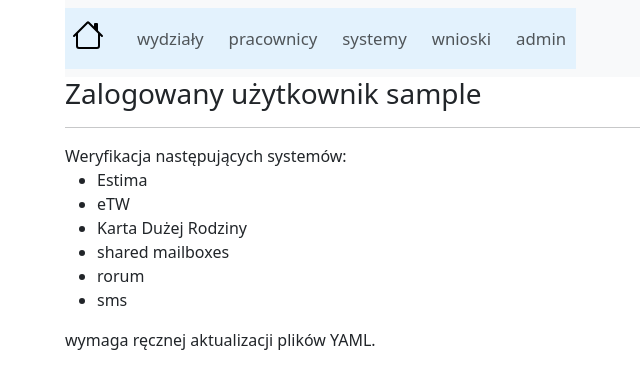
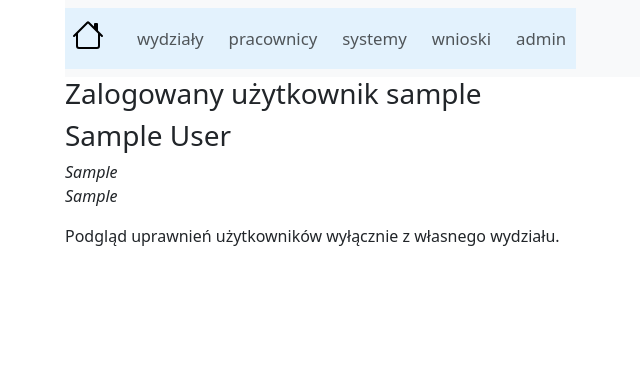
Before and after one commit to rpostek/privilege, a Django app: page /syspriv/ in a window 1280 px wide. Shown: the top 389 px of the page, without its empty margins (17-657 px from the left). Run offline with Django 4.2, Linux system fonts and the light colour scheme; the first user in the database is signed in; tables that the repository leaves empty hold one stand-in row (Sample ...).

Commit message:
show user privileges at home page

```diff
--- a/sysusers/syspriv/views.py
+++ b/sysusers/syspriv/views.py
@@ -19,7 +19,6 @@ from django.contrib.auth.views import LoginView
 from django.urls import reverse_lazy
 from django.contrib import messages
 from django.http import HttpResponse
-from .auth.auth import get_logged_ad_user #, DomainBackend
 from django.contrib.auth import authenticate, login
 from django.contrib.auth.models import User
 from .mail.mail import send_commision
@@ -33,10 +32,7 @@ class HomeView(View):
     def get(self, request):
         data = {}
         try:
-            username = get_logged_ad_user(request)
-            #ad_logged_user = models.AdPerson.objects.get(login__iexact=request.user.username)
-            ad_logged_user = models.AdPerson.objects.get(login__iexact=username)
-            data.update({'ad_user_raw': str(username)})
+            ad_logged_user = models.AdPerson.objects.get(login__iexact=request.user.username)
             data.update({'ad_user': ad_logged_user})
             data.update({'systems_allowed': models.Department.objects.get(name=ad_logged_user.department).systems.all()})
         except ObjectDoesNotExist:
--- a/sysusers/templates/syspriv/commission_create1.html
+++ b/sysusers/templates/syspriv/commission_create1.html
@@ -32,7 +32,7 @@ Zmiana uprawnień
               <option value={{p.pk}}>{{p}}</option>
             {% endfor %}
             </select>
-            <button name="load_priv" type="button" type="button" class="btn btn-secondary" value="load_priv" onclick="LoadPrivileges()">kopiuj</button>
+            <button name="load_priv" type="button" type="button" class="btn btn-outline-secondary" value="load_priv" onclick="LoadPrivileges()">kopiuj</button>
         </div>
 <script>
     function LoadPrivileges() {
--- a/sysusers/templates/syspriv/home.html
+++ b/sysusers/templates/syspriv/home.html
@@ -10,21 +10,24 @@ Home
     <span class="badge bg-success"; style="font-size: 70%;">{{group}}</span>
   {% endfor %}
 </H3>
-<p><i>{{ad_user_raw}}</i></p>
 {% if ad_user %}
-  {{ad_user.first_name}} {{ad_user.last_name}}<br/>
+  <H3>{{ad_user.first_name}} {{ad_user.last_name}}<br/></H3>
   <p><i>{{ ad_user.office }}<br/>{{ ad_user.department }}</i></p>
 
 
   {% if 'master' in groups %}
-  <p>Dostęp do wszystkich systemów</p>
+  <p>Podgląd uprawnień wszystkich użytkowników wszystkich systemów.</p>
   {% else %}
-  <p>Dostęp do systemów:</p>
-  <ul>
-    {% for system in systems_allowed %}
-    <li>{{system}}</li>
-    {% endfor %}
-  </ul>
+    {% if systems_allowed|length > 0 %}
+      <p>Podgląd uprawnień użytkowników z własnego wydziału oraz wszystkich użytkowników następujących systemów:</p>
+      <ul>
+        {% for system in systems_allowed %}
+        <li>{{system}}</li>
+        {% endfor %}
+      </ul>
+    {% else %}
+      <p>Podgląd uprawnień użytkowników wyłącznie z własnego wydziału.</p>
+    {% endif %}
   {% endif %}
 {% endif %}
 {% for alert in alerts %}
@@ -32,15 +35,4 @@ Home
   {{alert.text}}
 </div>
 {% endfor %}
-<hr>
-Weryfikacja następujących systemów:
-<ul>
-  <li>Estima</li>
-  <li>eTW</li>
-  <li>Karta Dużej Rodziny</li>
-  <li>shared mailboxes</li>
-  <li>rorum</li>
-  <li>sms</li>
-</ul>
-wymaga ręcznej aktualizacji plików YAML.
 {% endblock %}
```
